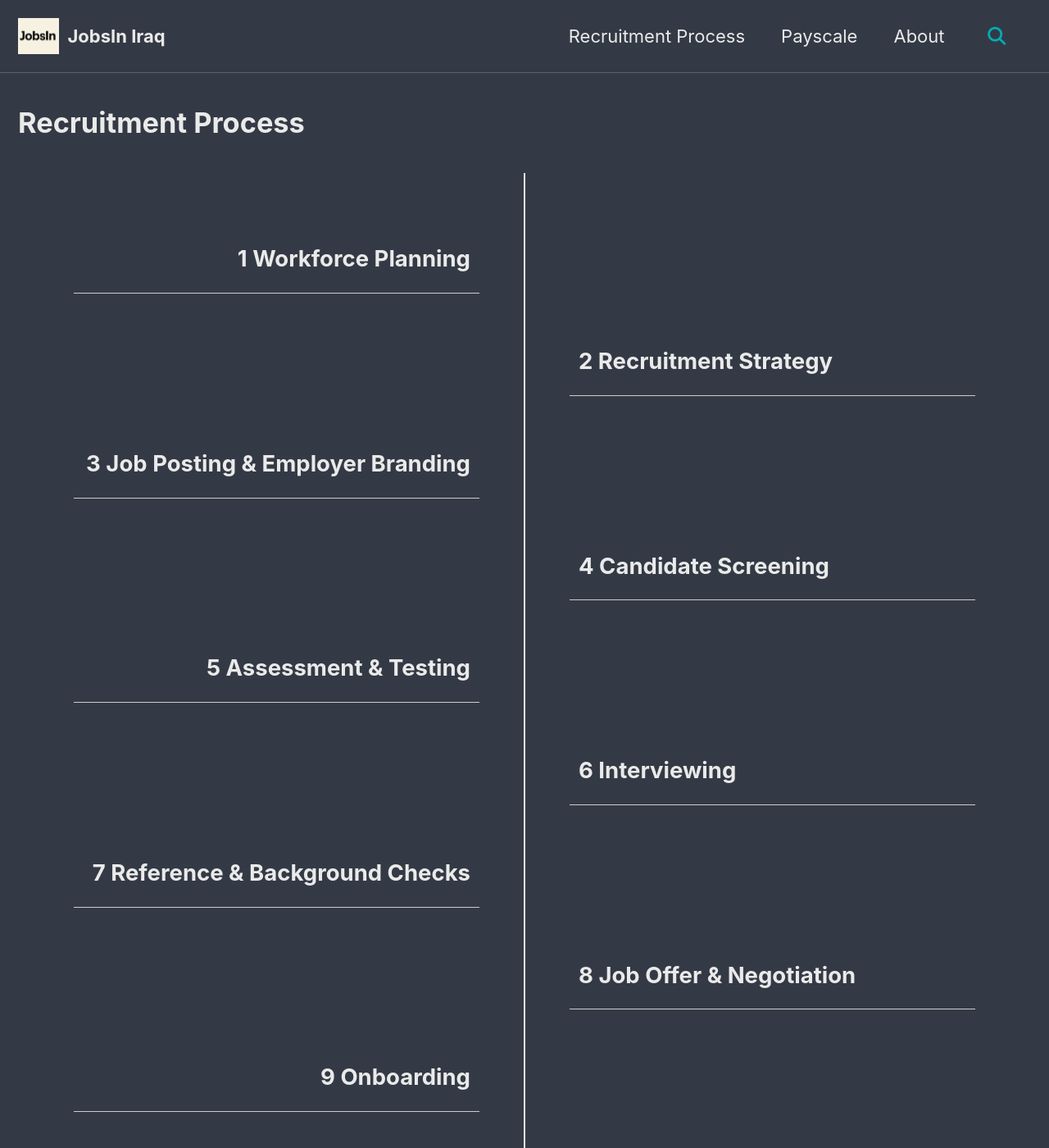
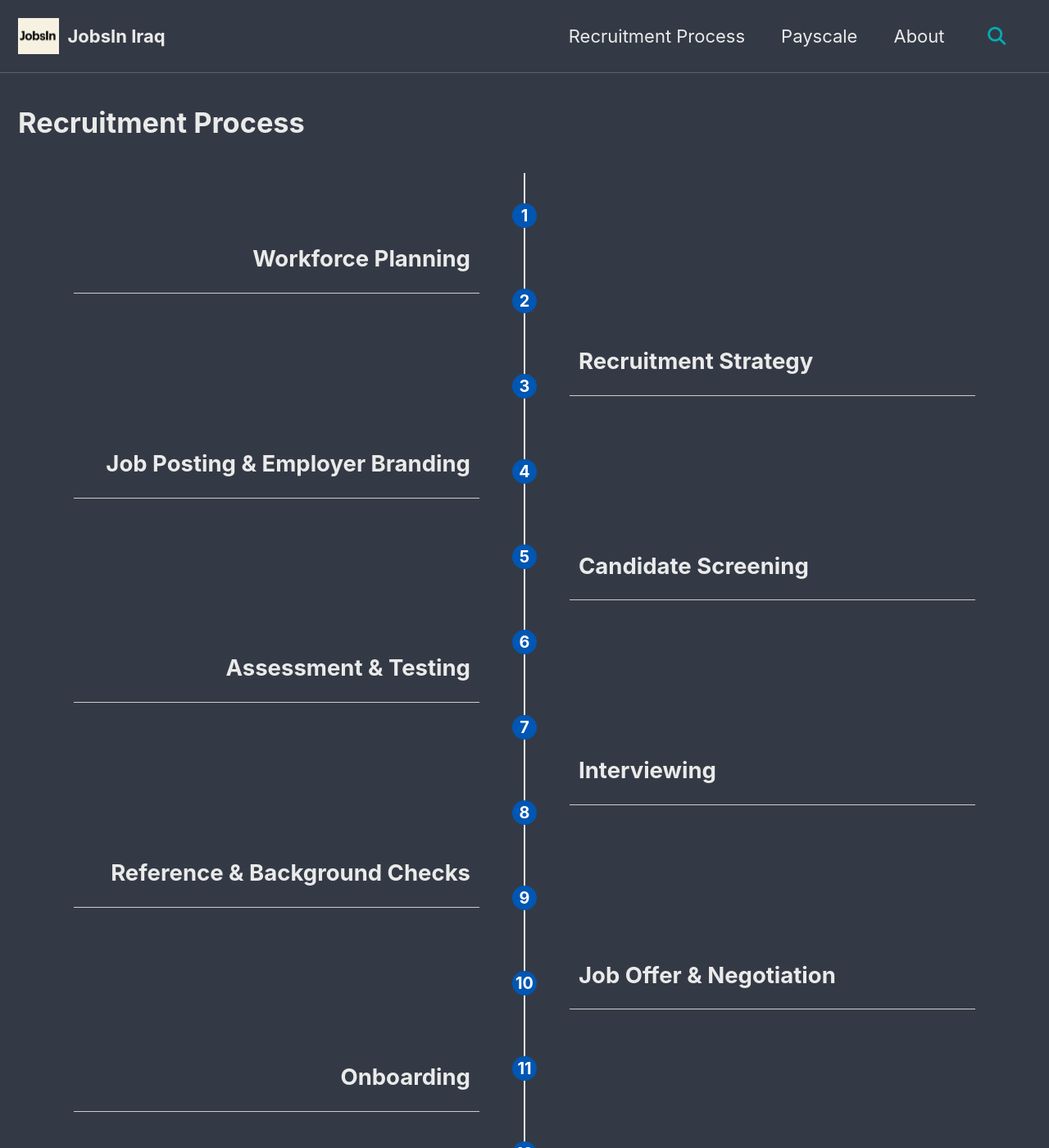
Before and after one commit to JobsInIraq/jobsiniraq.github.io, a Jekyll site: the page built from _pages/process.md, in a window 1280 px wide and 1400 px high. Shown: the whole window at 82% size. Built offline with Jekyll 4.4.1, drawn with Linux system fonts in a browser that asks for light colours; cached includes are drawn as plain includes; some of the changed text lies outside the part shown.

Commit message:
Update process.md

```diff
--- a/_pages/process.md
+++ b/_pages/process.md
@@ -14,74 +14,86 @@ classes: wide
 
   <div class="process left">
     <div class="content">
-      <h2><span class="stage-circle">1</span> Workforce Planning</h2>
+      <h2>Workforce Planning</h2>
     </div>
+    <div class="circle">1</div>
   </div>
 
   <div class="process right">
     <div class="content">
-      <h2><span class="stage-circle">2</span> Recruitment Strategy</h2>
+      <h2>Recruitment Strategy</h2>
     </div>
+    <div class="circle">2</div>
   </div>
 
   <div class="process left">
     <div class="content">
-      <h2><span class="stage-circle">3</span> Job Posting & Employer Branding</h2>
+      <h2>Job Posting & Employer Branding</h2>
     </div>
+    <div class="circle">3</div>
   </div>
 
   <div class="process right">
     <div class="content">
-      <h2><span class="stage-circle">4</span> Candidate Screening</h2>
+      <h2>Candidate Screening</h2>
     </div>
+    <div class="circle">4</div>
   </div>
 
   <div class="process left">
     <div class="content">
-      <h2><span class="stage-circle">5</span> Assessment & Testing</h2>
+      <h2>Assessment & Testing</h2>
     </div>
+    <div class="circle">5</div>
   </div>
 
   <div class="process right">
     <div class="content">
-      <h2><span class="stage-circle">6</span> Interviewing</h2>
+      <h2>Interviewing</h2>
     </div>
+    <div class="circle">6</div>
   </div>
 
   <div class="process left">
     <div class="content">
-      <h2><span class="stage-circle">7</span> Reference & Background Checks</h2>
+      <h2>Reference & Background Checks</h2>
     </div>
+    <div class="circle">7</div>
   </div>
 
   <div class="process right">
     <div class="content">
-      <h2><span class="stage-circle">8</span> Job Offer & Negotiation</h2>
+      <h2>Job Offer & Negotiation</h2>
     </div>
+    <div class="circle">8</div>
   </div>
 
   <div class="process left">
     <div class="content">
-      <h2><span class="stage-circle">9</span> Onboarding</h2>
+      <h2>Onboarding</h2>
     </div>
+    <div class="circle">9</div>
   </div>
 
   <div class="process right">
     <div class="content">
-      <h2><span class="stage-circle">10</span> Probation & Performance Evaluation</h2>
+      <h2>Probation & Performance Evaluation</h2>
     </div>
+    <div class="circle">10</div>
   </div>
 
   <div class="process left">
     <div class="content">
-      <h2><span class="stage-circle">11</span> Continuous Development & Retention</h2>
+      <h2>Continuous Development & Retention</h2>
     </div>
+    <div class="circle">11</div>
   </div>
 
   <div class="process right">
     <div class="content">
-      <h2><span class="stage-circle">12</span> Offboarding</h2>
+      <h2>Offboarding</h2>
     </div>
+    <div class="circle">12</div>
   </div>
 
 </div>
```
